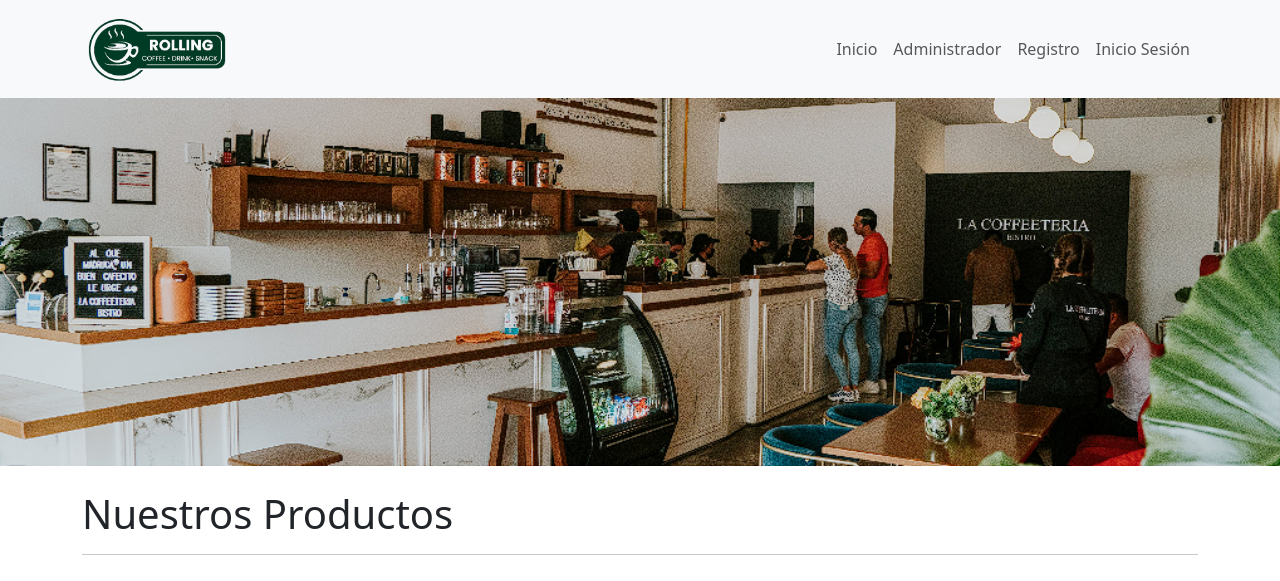
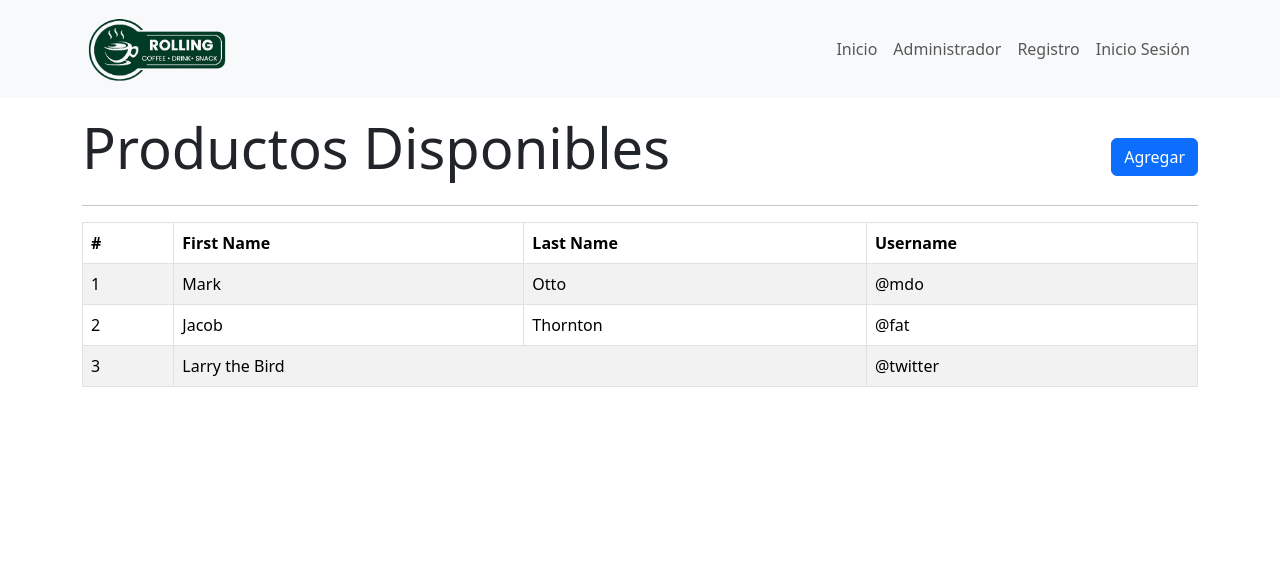
Before and after one commit to alejoh12/rollingcoffee, a React (Vite) app: page / in a window 1280 px wide. Shown: the top 581 px of the page. Built offline with nearby package versions, Linux system fonts and the light colour scheme.

Commit message:
Titulo y boton para agregar productos agregado.

```diff
--- a/src/App.jsx
+++ b/src/App.jsx
@@ -3,13 +3,15 @@ import "bootstrap/dist/css/bootstrap.min.css";
 import Footer from "./components/common/Footer.jsx";
 import Menu from "./components/common/Menu.jsx";
 import Inicio from "./components/pages/Inicio.jsx";
+import Admin from "./components/pages/Admin.jsx";
 
 function App() {
   return (
     <>
       <div className="mainPage">
         <Menu></Menu>
-        <Inicio></Inicio>
+        {/* <Inicio></Inicio> */}
+        <Admin></Admin>
       </div>
       <Footer></Footer>
     </>
--- a/src/components/pages/Admin.jsx
+++ b/src/components/pages/Admin.jsx
@@ -2,7 +2,44 @@ import { Container, Table, Row, Button } from "react-bootstrap";
 
 const Admin = () => {
   return (
-    <></>
+    <Container className="my-3">
+      <div className="d-flex justify-content-between">
+        <h1 className="display-4">Productos Disponibles</h1>
+        <div className="pt-4">
+          <Button variant="primary">Agregar</Button>
+        </div>
+      </div>
+      <hr />
+      <Table striped bordered hover>
+        <thead>
+          <tr>
+            <th>#</th>
+            <th>First Name</th>
+            <th>Last Name</th>
+            <th>Username</th>
+          </tr>
+        </thead>
+        <tbody>
+          <tr>
+            <td>1</td>
+            <td>Mark</td>
+            <td>Otto</td>
+            <td>@mdo</td>
+          </tr>
+          <tr>
+            <td>2</td>
+            <td>Jacob</td>
+            <td>Thornton</td>
+            <td>@fat</td>
+          </tr>
+          <tr>
+            <td>3</td>
+            <td colSpan={2}>Larry the Bird</td>
+            <td>@twitter</td>
+          </tr>
+        </tbody>
+      </Table>
+    </Container>
   );
 };
 
```
